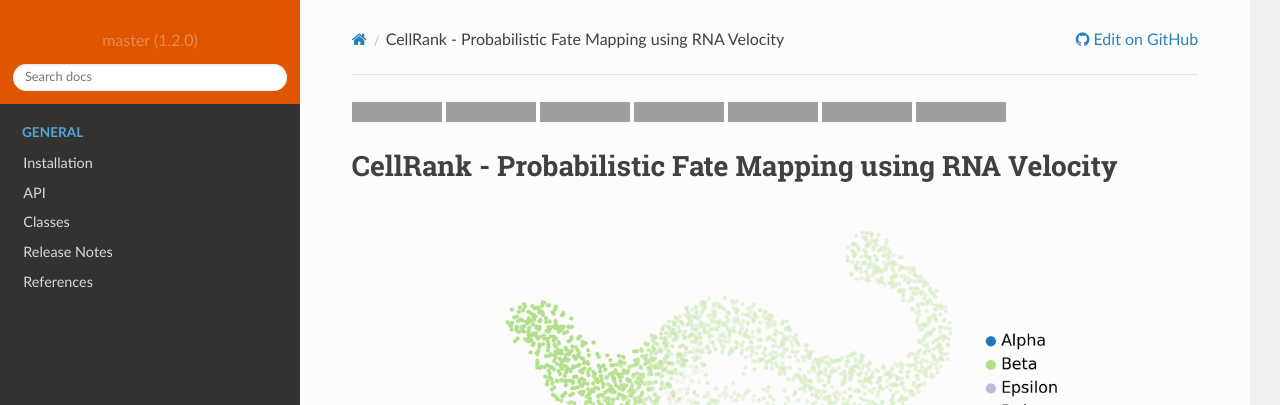
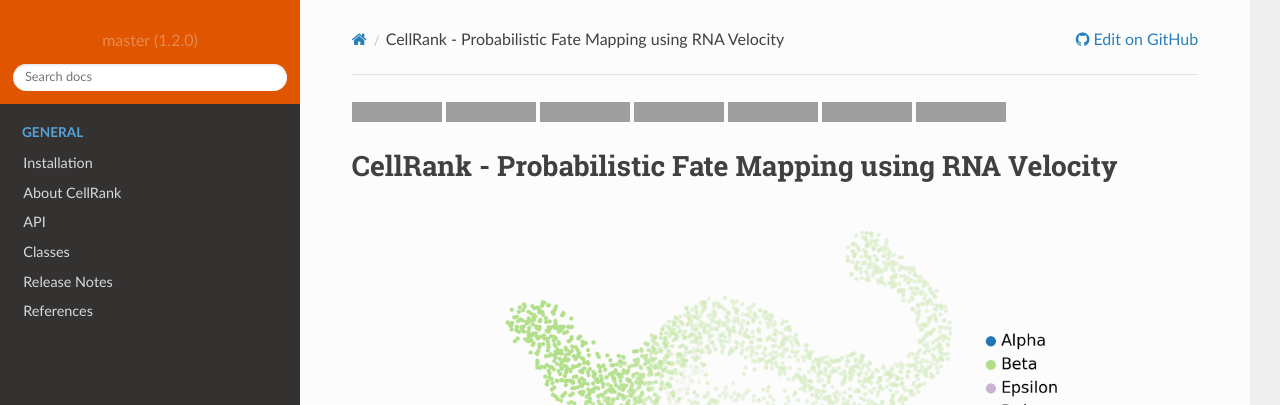
Before and after one commit to theislab/cellrank, a Sphinx documentation site: the page built from docs/source/index.rst, in a window 1280 px wide. Shown: the top 405 px of the page. Built offline with Sphinx 7.4.7 and the Read the Docs theme 2.0.0, drawn with Linux system fonts in a browser that asks for light colours; pages that are not in the unit, such as notebooks, are missing from menus; the version number is read from the project's files by our own code; grey boxes are pictures that could not be loaded.

Commit message:
Add about skeleton page

```diff
--- /dev/null
+++ b/docs/source/about.rst
@@ -0,0 +1,2 @@
+About CellRank
+==============
--- a/docs/source/index.rst
+++ b/docs/source/index.rst
@@ -59,6 +59,7 @@ CellRank was developed in collaboration between the `Theislab`_ and the `Peerlab
     :hidden:
 
     installation
+    about
     api
     classes
     release_notes
```
